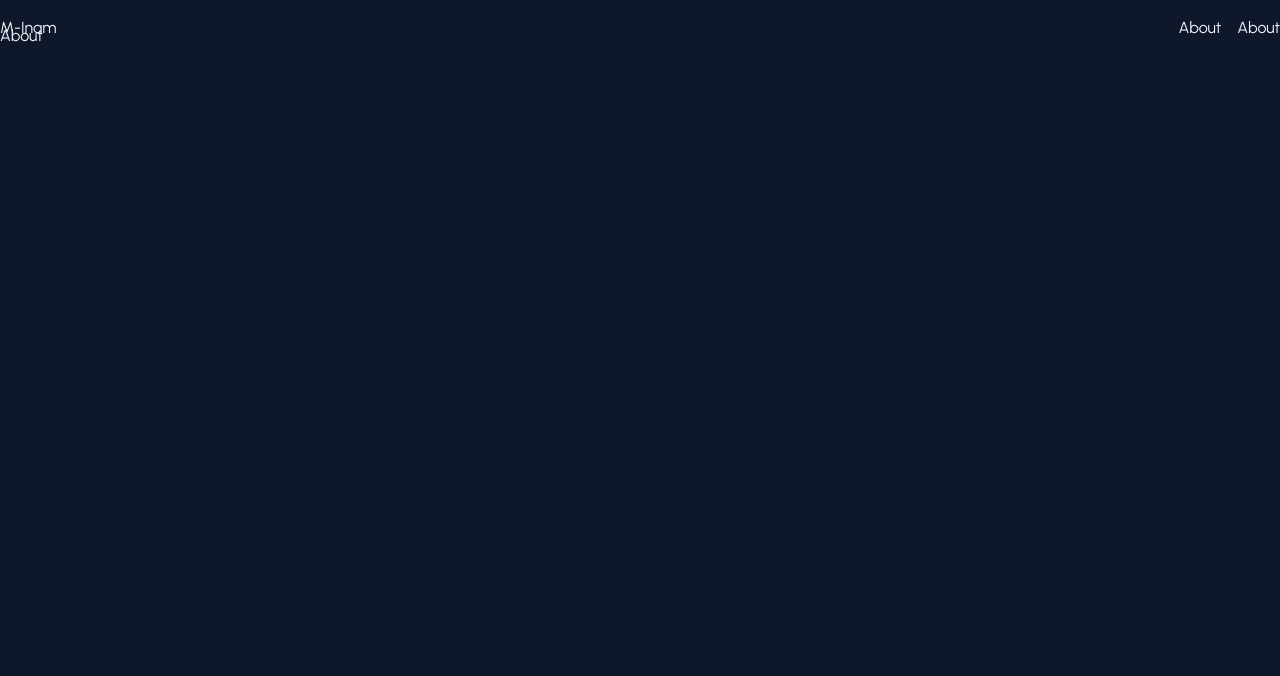
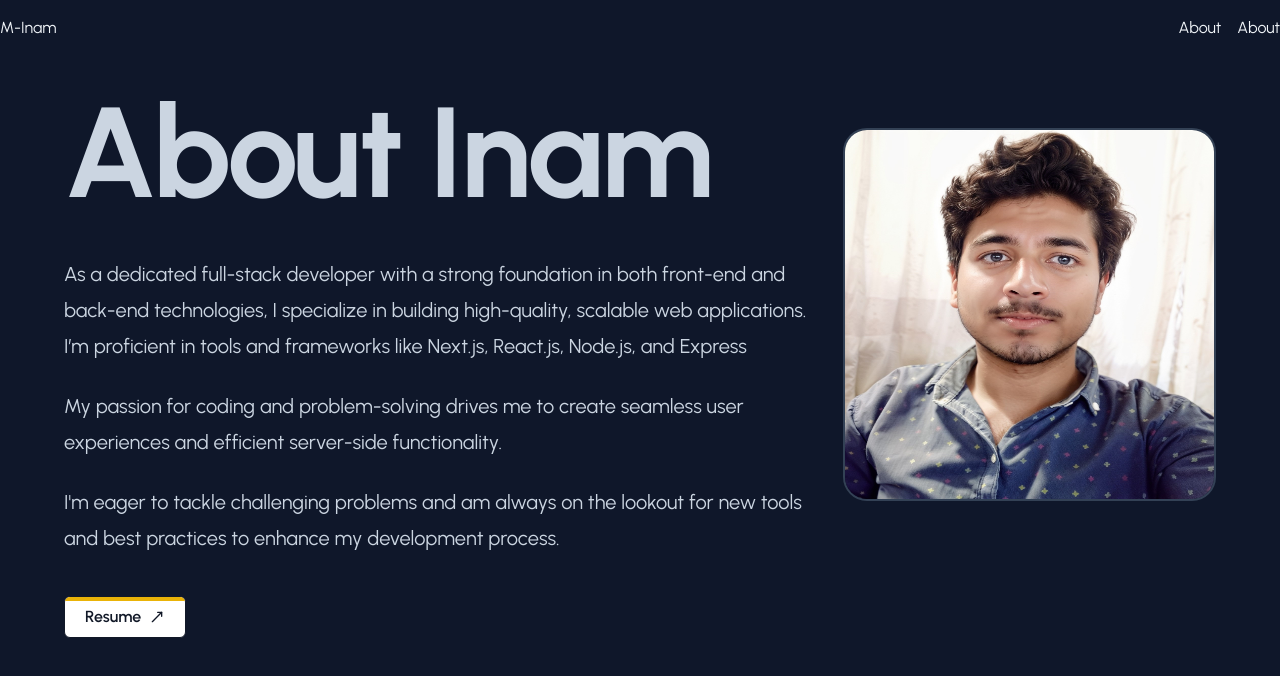
Before and after one commit to MANI-WEBDEVE/My-Portfolio-website, a Next.js app: page /about in a window 1280 px wide. Shown: the top 676 px of the page. Built offline with nearby package versions, Linux system fonts and the light colour scheme; a web font is replaced by a local one.

Commit message:
create-about-page-content-and-animation-image

```diff
--- a/src/app/about/page.tsx
+++ b/src/app/about/page.tsx
@@ -1,11 +1,55 @@
-import React from 'react'
+import Avatar from "@/components/Avatar";
+import Bounded from "@/components/Bounded";
+import Button from "@/components/Button";
+import Heading from "@/components/Heading";
+import { MoveUpRight } from "lucide-react";
+import Image from "next/image";
+import Link from "next/link";
+import React from "react";
 
 const page = () => {
   return (
-    <div>
-      About
-    </div>
-  )
-}
+    <>
+      <Bounded>
+        <div className="grid gap-x-8 gap-y-6 md:grid-cols-[2fr,1fr]">
+          <Heading as="h1" size="xl" className="col-start-1">
+            About Inam
+          </Heading>
+          <div className="prose prose-xl prose-slate prose-invert col-start-1 mt-4">
+            <p>
+              As a dedicated full-stack developer with a strong foundation in
+              both front-end and back-end technologies, I specialize in building
+              high-quality, scalable web applications. I’m proficient in tools
+              and frameworks like Next.js, React.js, Node.js, and Express
+            </p>
 
-export default page
+            <p>
+              My passion for coding and problem-solving drives me to create
+              seamless user experiences and efficient server-side functionality.
+
+            </p>
+
+            <p>
+              I'm eager to tackle challenging problems and am always on the
+              lookout for new tools and best practices to enhance my development
+              process.
+            </p>
+          </div>
+          <Link
+            href="#"
+            className="w-fit relative inline-block px-5 py-2 font-semibold text-gray-900 border border-gray-900 rounded-md bg-white overflow-hidden group hover:text-black transform transition-transform duration-300 ease-out mt-4 hover:scale-105"
+          >
+            <span className="absolute bottom-0 inset-0 w-full h-1 bg-yellow-500 transition-all duration-300 ease-out group-hover:h-full group-hover:bottom-0"></span>
+            <span className="relative items-center flex gap-2 justify-center">
+              Resume
+              <MoveUpRight className="w-4 h-4" />
+            </span>
+          </Link>
+            <Avatar src={"/image/ceo3.jpg"} alt={"ceo"} width={245} height={245} />
+        </div>
+      </Bounded>
+    </>
+  );
+};
+
+export default page;
```
Also changed, not shown: public/image/ceo3.jpg (added).
